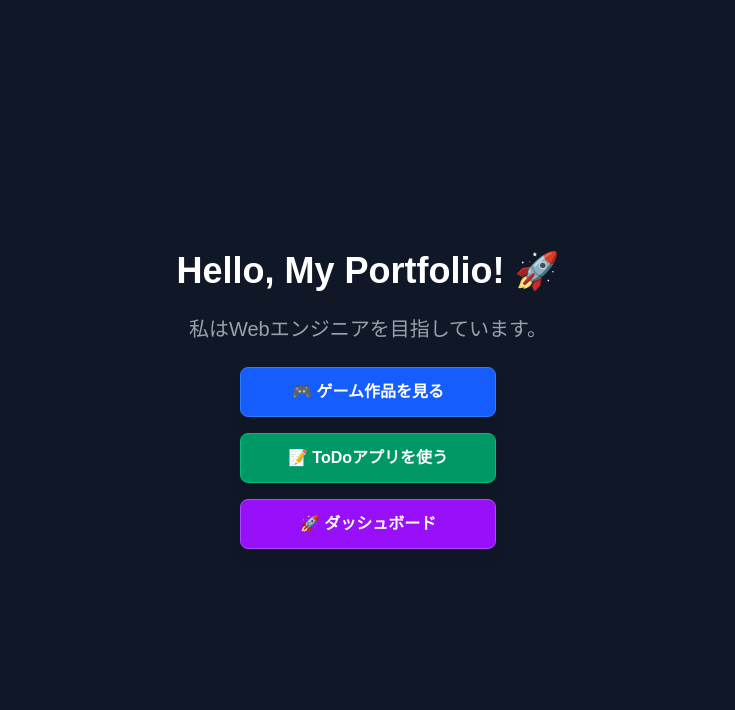
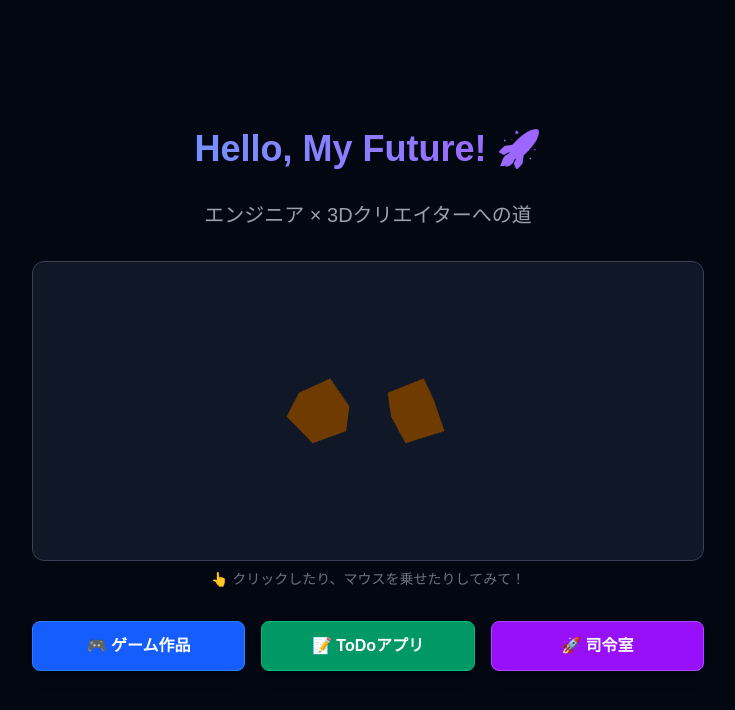
Before and after one commit to hirowood/my-portfolio, a Next.js app: page / in a window 1280 px wide. Shown: the top 710 px of the page, without its empty margins (272-1007 px from the left). Built offline with nearby package versions, Linux system fonts and the light colour scheme.

Commit message:
トップページに3Dアニメーションを追加

```diff
--- a/package.json
+++ b/package.json
@@ -9,9 +9,13 @@
     "lint": "eslint"
   },
   "dependencies": {
+    "@react-three/drei": "^10.7.7",
+    "@react-three/fiber": "^9.5.0",
+    "@types/three": "^0.182.0",
     "next": "16.1.6",
     "react": "19.2.3",
-    "react-dom": "19.2.3"
+    "react-dom": "19.2.3",
+    "three": "^0.182.0"
   },
   "devDependencies": {
     "@tailwindcss/postcss": "^4",
--- /dev/null
+++ b/src/app/components/SpinningBox.tsx
@@ -0,0 +1,58 @@
+'use client';
+
+import { useRef, useState } from 'react';
+// ★ ThreeElements を追加でインポート
+import { Canvas, useFrame, ThreeElements } from '@react-three/fiber';
+import { Mesh } from 'three';
+
+// 1. 立方体（Box）を作る部品
+// ★ propsの型を any から ThreeElements['mesh'] に変更
+function Box(props: ThreeElements['mesh']) {
+  // 3Dモデルを操作するための「参照」
+  const meshRef = useRef<Mesh>(null!);
+
+  // マウスが乗ったかどうかの状態
+  const [hovered, setHover] = useState(false);
+  const [active, setActive] = useState(false);
+
+  // 1秒間に60回実行される関数
+  useFrame((state, delta) => {
+    // x軸（横）とy軸（縦）に少しずつ回転させる
+    meshRef.current.rotation.x += delta;
+    meshRef.current.rotation.y += delta * 0.5;
+  });
+
+  return (
+    <mesh
+      {...props}
+      ref={meshRef}
+      scale={active ? 1.5 : 1} // クリックすると大きくなる
+      onClick={() => setActive(!active)}
+      onPointerOver={() => setHover(true)}
+      onPointerOut={() => setHover(false)}
+    >
+      {/* 形：箱型 (幅, 高さ, 奥行き) */}
+      <boxGeometry args={[1, 1, 1]} />
+      {/* 色・質感：スタンダードな素材 */}
+      <meshStandardMaterial color={hovered ? 'hotpink' : 'orange'} />
+    </mesh>
+  );
+}
+
+// 2. 3Dシーン全体をまとめる部品
+export default function Scene() {
+  return (
+    <div className="h-[300px] w-full bg-gray-900 rounded-xl border border-gray-700 overflow-hidden">
+      <Canvas>
+        {/* ライト（照明）を設定 */}
+        <ambientLight intensity={0.5} />
+        <spotLight position={[10, 10, 10]} angle={0.15} penumbra={1} />
+        <pointLight position={[-10, -10, -10]} />
+
+        {/* さっき作ったBoxを配置 */}
+        <Box position={[-1.2, 0, 0]} />
+        <Box position={[1.2, 0, 0]} />
+      </Canvas>
+    </div>
+  );
+}
--- a/src/app/page.tsx
+++ b/src/app/page.tsx
@@ -1,39 +1,49 @@
 import Link from 'next/link';
+// ★さっき作った3D部品を読み込み
+import Scene from './components/SpinningBox';
 
 export default function Home() {
   return (
-    <div className="flex min-h-screen flex-col items-center justify-center bg-gray-900 text-white">
-      <main className="text-center space-y-6">
-        <h1 className="text-4xl font-bold">
-          Hello, My Portfolio! 🚀
+    <div className="flex min-h-screen flex-col items-center justify-center bg-gray-950 text-white p-4">
+      <main className="text-center space-y-8 max-w-2xl w-full">
+
+        <h1 className="text-4xl font-bold bg-gradient-to-r from-blue-400 to-purple-500 text-transparent bg-clip-text">
+          Hello, My Future! 🚀
         </h1>
+
         <p className="text-xl text-gray-400">
-          私はWebエンジニアを目指しています。
+          エンジニア × 3Dクリエイターへの道
         </p>
 
+        {/* ★ここに3Dシーンを表示！ */}
+        <div className="w-full">
+          <Scene />
+          <p className="text-sm text-gray-500 mt-2">
+            👆 クリックしたり、マウスを乗せたりしてみて！
+          </p>
+        </div>
+
         {/* ボタンエリア */}
-        <div className="flex flex-col gap-4">
-
-          <Link href="/projects">
-            <button className="w-64 bg-blue-600 hover:bg-blue-700 text-white font-bold py-3 px-6 rounded-lg transition shadow-lg border border-blue-500">
-              🎮 ゲーム作品を見る
+        <div className="grid grid-cols-1 md:grid-cols-3 gap-4 w-full">
+          <Link href="/projects" className="w-full">
+            <button className="w-full bg-blue-600 hover:bg-blue-700 text-white font-bold py-3 px-4 rounded-lg transition shadow-lg border border-blue-500">
+              🎮 ゲーム作品
             </button>
           </Link>
 
-          <Link href="/todo">
-            <button className="w-64 bg-emerald-600 hover:bg-emerald-700 text-white font-bold py-3 px-6 rounded-lg transition shadow-lg border border-emerald-500">
-              📝 ToDoアプリを使う
+          <Link href="/todo" className="w-full">
+            <button className="w-full bg-emerald-600 hover:bg-emerald-700 text-white font-bold py-3 px-4 rounded-lg transition shadow-lg border border-emerald-500">
+              📝 ToDoアプリ
             </button>
           </Link>
 
-          {/* ★今回追加：ダッシュボードへのボタン */}
-          <Link href="/dashboard">
-            <button className="w-64 bg-purple-600 hover:bg-purple-700 text-white font-bold py-3 px-6 rounded-lg transition shadow-lg border border-purple-500">
-              🚀 ダッシュボード
+          <Link href="/dashboard" className="w-full">
+            <button className="w-full bg-purple-600 hover:bg-purple-700 text-white font-bold py-3 px-4 rounded-lg transition shadow-lg border border-purple-500">
+              🚀 司令室
             </button>
           </Link>
+        </div>
 
-        </div>
       </main>
     </div>
   );
```
Also changed, not shown: 1 other file (tests, documents, lock files or other folders).
